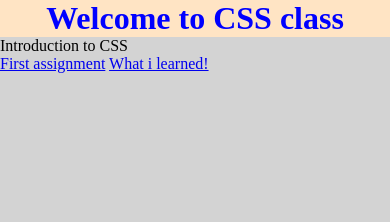
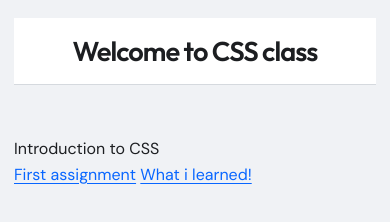
Before and after one commit to richarddeveops/CSS-syntax, a plain HTML site: page index.html in a window 390 px wide. Drawn offline with Linux system fonts and the light colour scheme.

Commit message:
Polish classic web interface styling

```diff
--- a/style.css
+++ b/style.css
@@ -1,13 +1,74 @@
+@import url("https://fonts.googleapis.com/css2?family=DM+Sans:wght@400;500;600;700&family=Outfit:wght@400;500;600;700&display=swap");
+
 *{
     margin: 0;
     padding: 0;
     box-sizing: border-box;
 }
 body {
-    background-color: lightgrey;
+    min-height: 100vh;
+    padding: clamp(20px, 5vw, 64px);
+    background-color: #f0f2f5;
+    color: #1c1e21;
+    font-family: "DM Sans", sans-serif;
+    line-height: 1.6;
 }
 h1 {
-    color: blue;
-    background-color: bisque;
+    max-width: 24ch;
+    margin: 0 auto clamp(28px, 6vh, 60px);
+    padding: clamp(18px, 3vw, 28px);
+    border-bottom: 1px solid #d5d9de;
+    background-color: #fff;
+    color: #1c1e21;
+    font-family: "Outfit", sans-serif;
+    font-size: clamp(1.7rem, 4.5vw, 3rem);
+    font-weight: 600;
+    letter-spacing: -0.035em;
+    line-height: 1.12;
     text-align: center;
 }
+
+input,
+button,
+select,
+textarea {
+    font: inherit;
+}
+
+input,
+select,
+textarea {
+    border: 1px solid #ccd0d5;
+    border-radius: 6px;
+    background: #fff;
+    color: #1c1e21;
+}
+
+button {
+    border: 1px solid #0866ff;
+    border-radius: 6px;
+    background: #0866ff;
+    color: #fff;
+    cursor: pointer;
+    transition: background-color 150ms ease, box-shadow 150ms ease;
+}
+
+button:hover {
+    background: #0758d8;
+}
+
+a {
+    color: #0866ff;
+    text-underline-offset: 0.18em;
+}
+
+:focus-visible {
+    outline: 3px solid #0866ff;
+    outline-offset: 3px;
+}
+
+@media (max-width: 520px) {
+    body {
+        padding: 18px 14px;
+    }
+}
```
